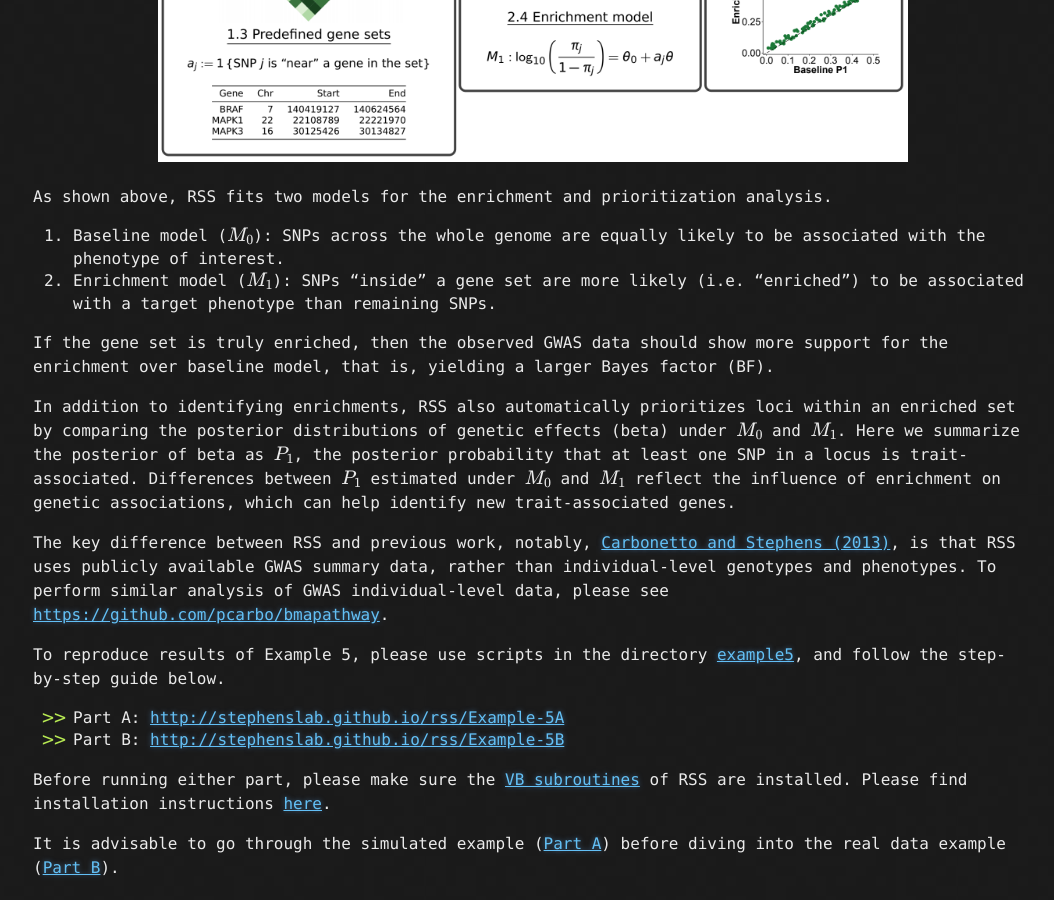
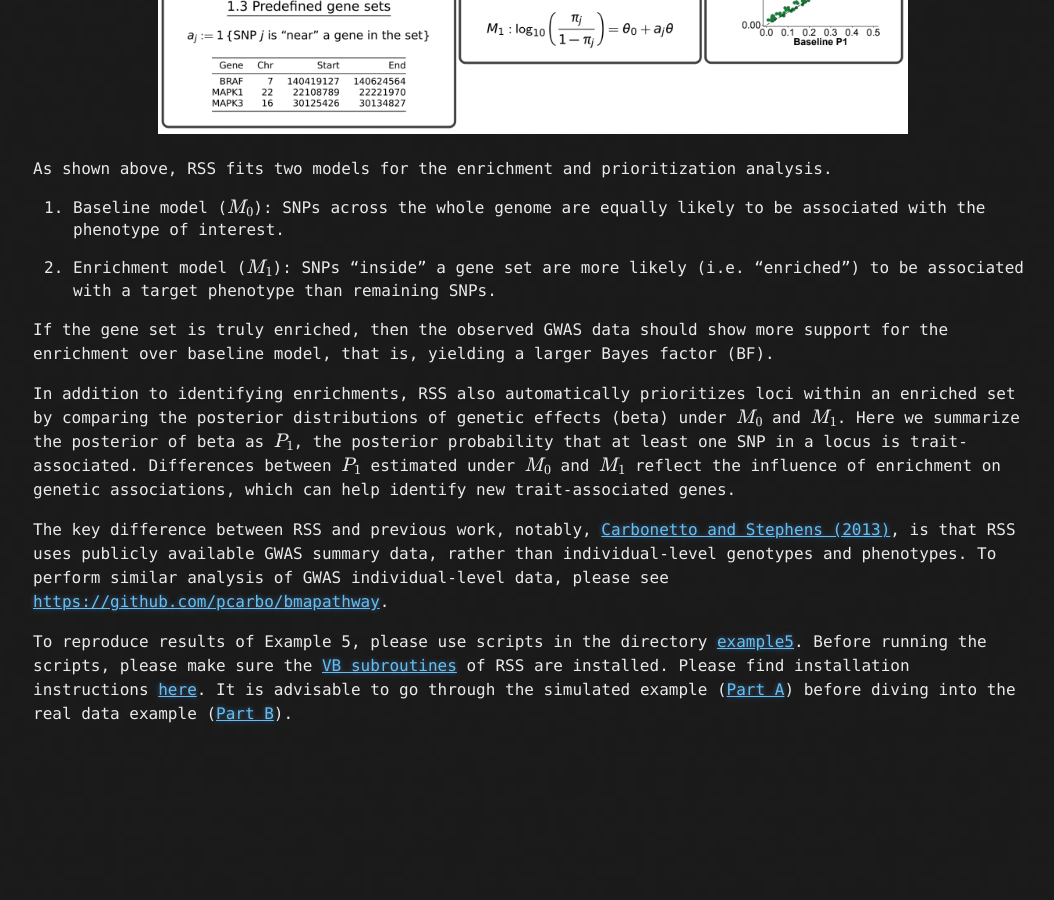
Before and after one commit to stephenslab/rss, a Jekyll site: the page built from docs/Example-5.md, in a window 1280 px wide and 900 px high, scrolled down 1101 px. Shown: the whole window, without its empty margins (107-1161 px from the left). Built offline with Jekyll 4.4.1, drawn with Linux system fonts in a browser that asks for light colours; our own code applies the rules of GitHub Pages for plain Markdown files; formulas are drawn with MathJax 3; after the commit the page ends 1847 px from its top, so only the background shows below that; some of the changed text lies outside the part shown.

Commit message:
update example 5

```diff
--- a/docs/Example-5.md
+++ b/docs/Example-5.md
@@ -10,10 +10,10 @@
 GWAS summary statistics based on variational Bayes (VB) inference of RSS-BVSR model.
 This example consists of:
 
-- [Part A](Example-5A): enrichment and prioritization analysis of
-a synthetic dataset used in simulation studies of [Zhu and Stephens (2018)][];
-- [Part B](Example-5B): enrichment and prioritization analysis of
-inflammatory bowel disease GWAS summary statistics
+- [Part A](Example-5A): analysis of a synthetic dataset used
+in simulation studies of [Zhu and Stephens (2018)][];
+
+- [Part B](Example-5B): analysis of inflammatory bowel disease GWAS summary statistics
 [(Liu et al, 2015)](https://www.ncbi.nlm.nih.gov/pubmed/26192919)
 and a gene set named *IL23-mediated signaling events* (Pathway Commons 2, PID, 37 genes).
 
@@ -32,6 +32,7 @@
 
 1. Baseline model ($$M_0$$): SNPs across the whole genome are equally
 likely to be associated with the phenotype of interest.
+
 2. Enrichment model ($$M_1$$): SNPs "inside" a gene set are more likely
 (i.e. "enriched") to be associated with a target phenotype than remaining SNPs.
 
@@ -56,15 +57,9 @@
 please see <https://github.com/pcarbo/bmapathway>.
 
 To reproduce results of Example 5,
-please use scripts in the directory [example5][],
-and follow the step-by-step guide below.
-
-- Part A: <http://stephenslab.github.io/rss/Example-5A>
-- Part B: <http://stephenslab.github.io/rss/Example-5B>
-
-Before running either part, please make sure the
+please use scripts in the directory [example5][].
+Before running the scripts, please make sure the
 [VB subroutines](https://github.com/stephenslab/rss/tree/master/src_vb)
 of RSS are installed. Please find installation instructions [here](RSS-via-VB).
-
 It is advisable to go through the simulated example ([Part A](Example-5A))
 before diving into the real data example ([Part B](Example-5B)).
```
Also changed, not shown: docs/Example-5B.md (+2 -2 lines).
